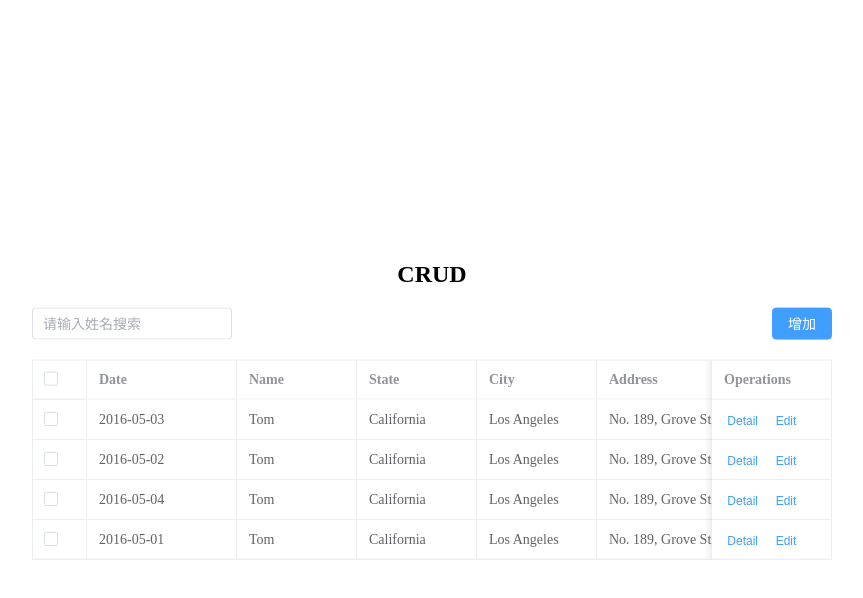
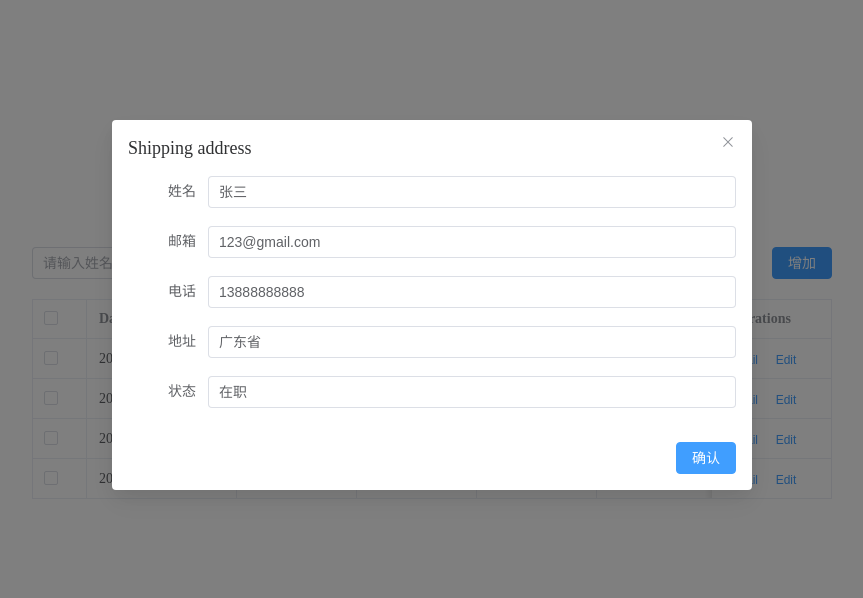
Before and after one commit to ranyong1997/vue3-demo, a Vue app: page / in a window 1280 px wide. Both pictures are taken after a click on the button "增加". Shown: the top 598 px of the page, without its empty margins (208-1071 px from the left). Built offline with nearby package versions, Linux system fonts and the light colour scheme.

Commit message:
✨ feat: 新增弹窗

```diff
--- a/src/App.vue
+++ b/src/App.vue
@@ -3,7 +3,7 @@
  * @version:
  * @Author: 冉勇
  * @Date: 2022-12-27 09:50:33
- * @LastEditTime: 2022-12-27 11:10:49
+ * @LastEditTime: 2022-12-27 11:35:24
 -->
 <script setup>
 import { ref } from "vue";
@@ -46,6 +46,14 @@ let tableData = ref([{
     tag: 'Office',
 }])
 let multipleSelection = ref([])
+let dialogFormVisible = ref(false)
+let tableForm = ref({
+    name: '张三',
+    email: '123@gmail.com',
+    phone: '13888888888',
+    state: '在职',
+    address: '广东省'
+})
 // 方法
 const handleRowClick = () => {
     console.log('click')
@@ -53,6 +61,9 @@ const handleRowClick = () => {
 const handleSelectionChange = (val) => {
     multipleSelection.value = val
     console.log(val)
+}
+const handleAdd = () => {
+    dialogFormVisible.value = true
 }
 </script>
 
@@ -64,8 +75,8 @@ const handleSelectionChange = (val) => {
         </div>
         <!-- 功能 -->
         <div class="query-box">
-            <el-input v-model="queryInput" placeholder="请输入姓名搜索" />
-            <el-button type="primary">增加</el-button>
+            <el-input class="query-input" v-model="queryInput" placeholder="请输入姓名搜索" />
+            <el-button type="primary" @click="handleAdd">增加</el-button>
         </div>
         <!-- 表格 -->
         <el-table border ref="multipleTableRef" :data="tableData" style="width: 100%"
@@ -84,16 +95,49 @@ const handleSelectionChange = (val) => {
                 </template>
             </el-table-column>
         </el-table>
+        <!-- 弹窗 -->
+        <el-dialog v-model="dialogFormVisible" title="Shipping address">
+            <el-form :model="tableForm">
+                <el-form-item label="姓名" :label-width="80">
+                    <el-input v-model="tableForm.name" autocomplete="off" />
+                </el-form-item>
+            </el-form>
+            <el-form :model="tableForm">
+                <el-form-item label="邮箱" :label-width="80">
+                    <el-input v-model="tableForm.email" autocomplete="off" />
+                </el-form-item>
+            </el-form>
+            <el-form :model="tableForm">
+                <el-form-item label="电话" :label-width="80">
+                    <el-input v-model="tableForm.phone" autocomplete="off" />
+                </el-form-item>
+            </el-form>
+            <el-form :model="tableForm">
+                <el-form-item label="地址" :label-width="80">
+                    <el-input v-model="tableForm.address" autocomplete="off" />
+                </el-form-item>
+            </el-form>
+            <el-form :model="tableForm">
+                <el-form-item label="状态" :label-width="80">
+                    <el-input v-model="tableForm.state" autocomplete="off" />
+                </el-form-item>
+            </el-form>
+            <template #footer>
+                <span class="dialog-footer">
+                    <el-button type="primary" @click="dialogFormVisible = false">
+                        确认
+                    </el-button>
+                </span>
+            </template>
+        </el-dialog>
     </div>
 </template>
 
 <style scoped>
 .table-box {
     width: 800px;
-    position: absolute;
-    top: 50%;
-    left: 50%;
-    transform: translate(-50%, -50%);
+    margin: 200px auto;
+
 }
 
 .title {
@@ -106,7 +150,7 @@ const handleSelectionChange = (val) => {
     margin-bottom: 20px;
 }
 
-.el-input {
+.query-input {
     width: 200px;
 }
 </style>
```
Also changed, not shown: 1 other file (tests, documents, lock files or other folders).
